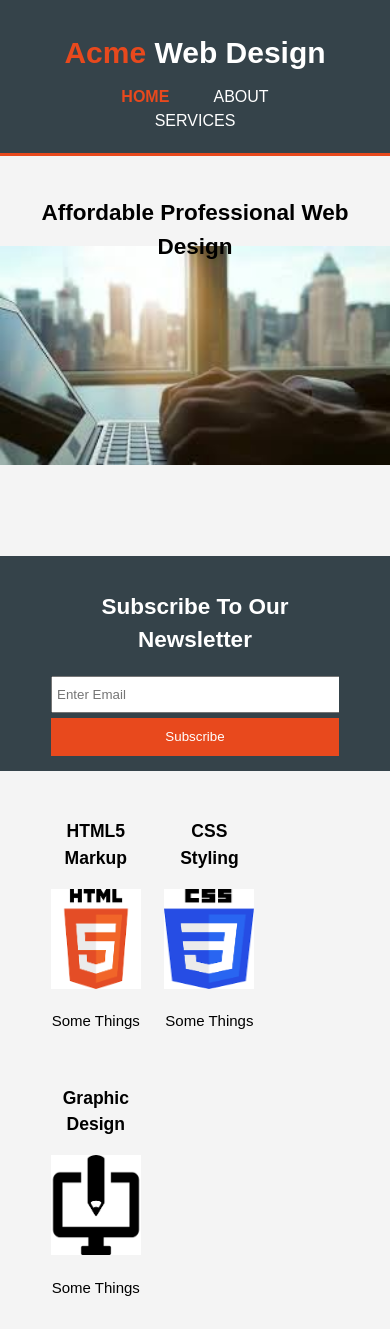
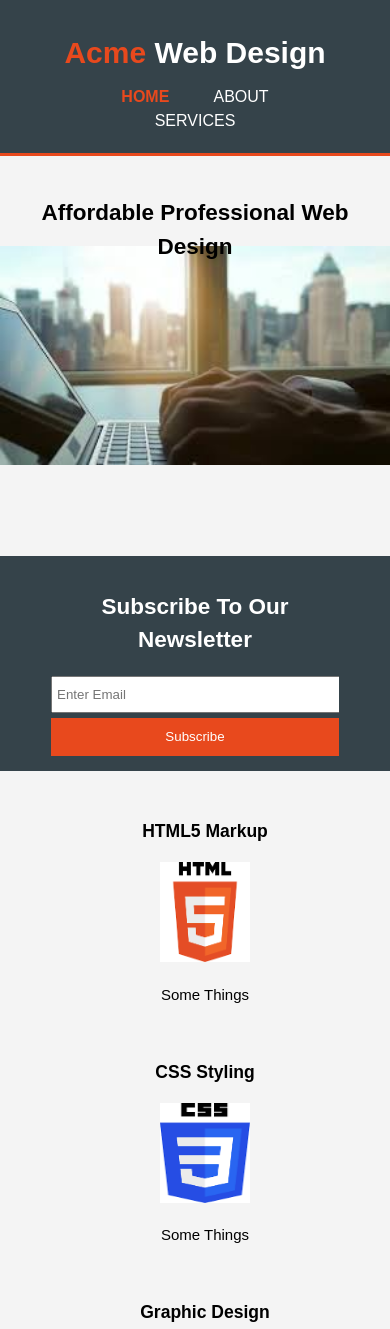
Before and after one commit to Samson300/acme-website, a plain HTML site: page index.html in a window 390 px wide. Shown: the top 1329 px of the page. Drawn offline with Linux system fonts and the light colour scheme.

Commit message:
styles boxes to be underneath eachother when viewing from mobile

```diff
--- a/css/style.css
+++ b/css/style.css
@@ -179,7 +179,8 @@ ul#services li{
     header nav,
     header nav li,
     #newsletter h1,
-    #newsletter form{
+    #newsletter form,
+    #boxes .box{
         float:none;
         text-align: center;
         width:100%;
```
